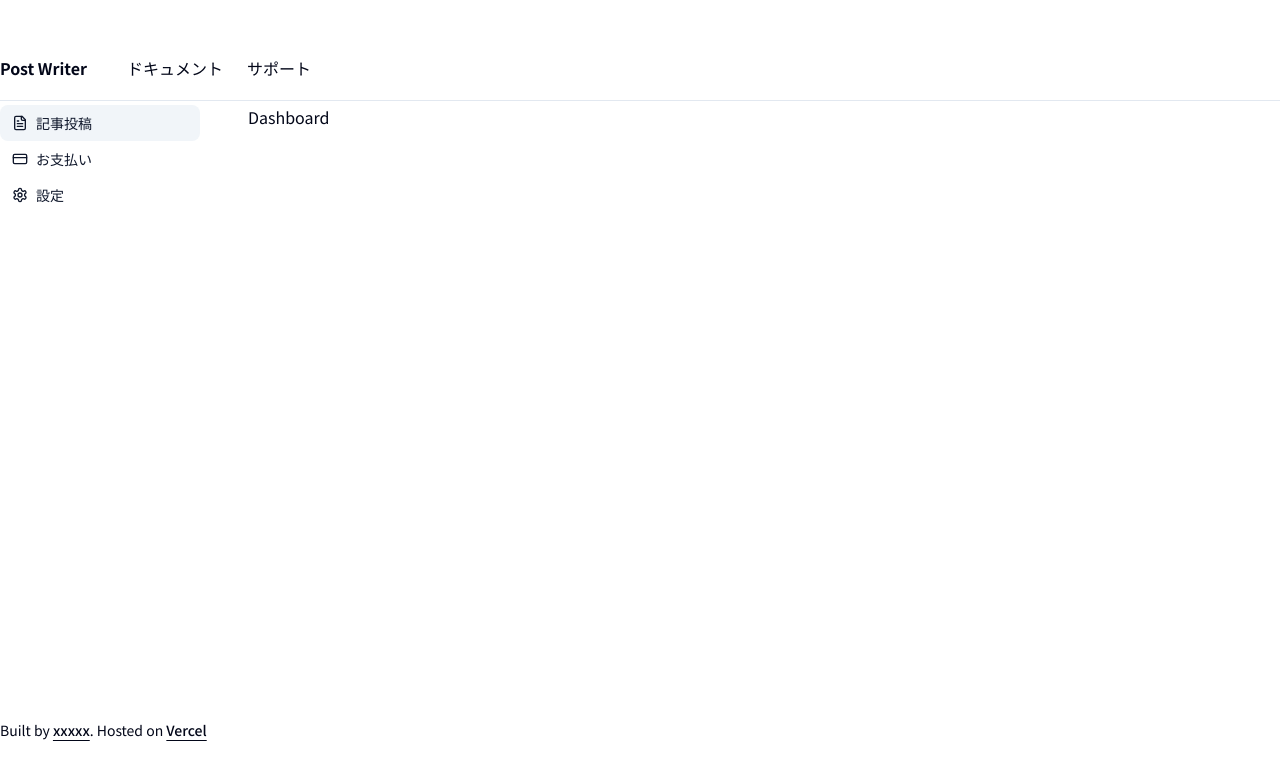
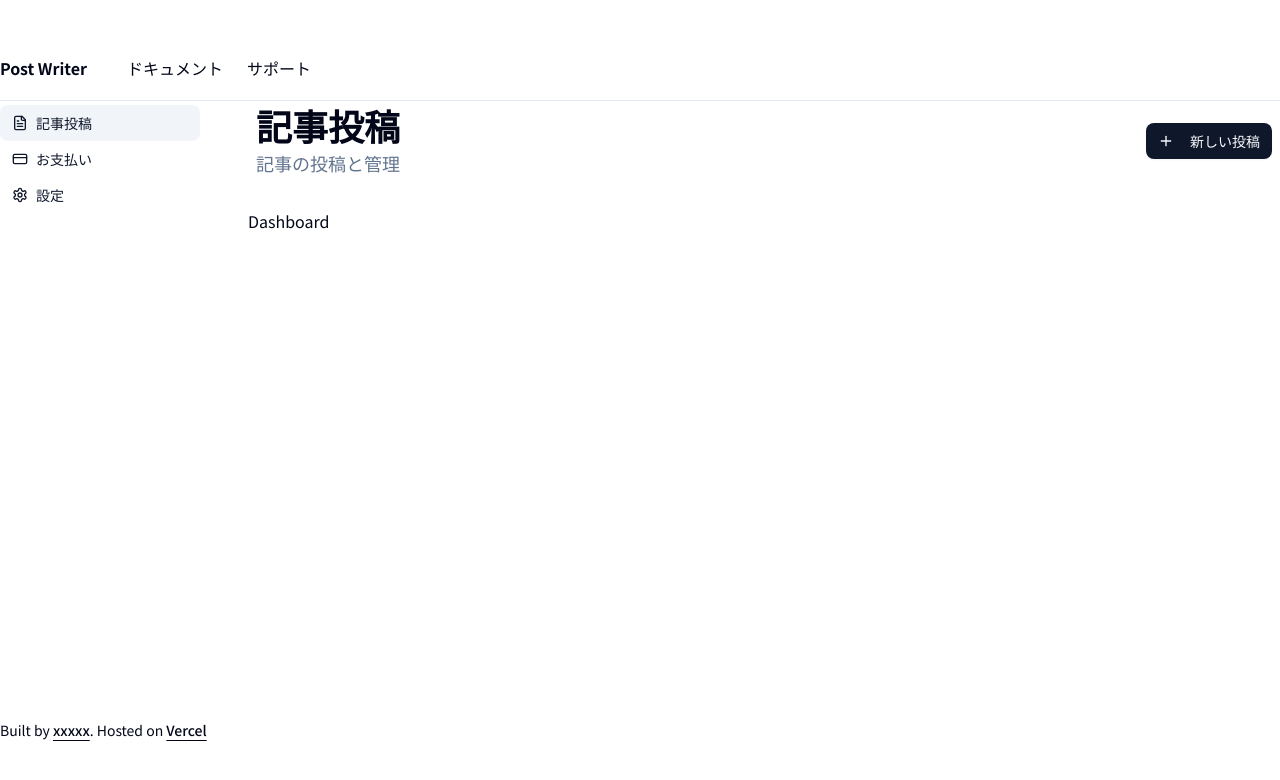
Before and after one commit to yoshi0518/next-post-writer, a Next.js app: page /dashboard in a window 1280 px wide. Shown: the top 780 px of the page. Built offline with nearby package versions, Linux system fonts and the light colour scheme.

Commit message:
Dashboardヘッダー、シェル、投稿ボタンを追加

```diff
--- a/src/app/(dashboard)/dashboard/billing/page.tsx
+++ b/src/app/(dashboard)/dashboard/billing/page.tsx
@@ -1,5 +1,13 @@
+import { DashboardShell } from '@/components/dashboard-shell';
+
 const Page: React.FC = () => {
-  return <div>Billing</div>;
+  return (
+    <DashboardShell>
+      <div>
+        <h1>Billing</h1>
+      </div>
+    </DashboardShell>
+  );
 };
 
 export default Page;
--- a/src/app/(dashboard)/dashboard/page.tsx
+++ b/src/app/(dashboard)/dashboard/page.tsx
@@ -1,8 +1,20 @@
+import { DashboardHeader } from '@/components/dashboard-header';
+import { DashboardShell } from '@/components/dashboard-shell';
+import { PostCreateButton } from '@/components/post-create-button';
+
 const Page: React.FC = () => {
   return (
-    <div>
-      <h1>Dashboard</h1>
-    </div>
+    <DashboardShell>
+      <DashboardHeader
+        heading="記事投稿"
+        text="記事の投稿と管理"
+      >
+        <PostCreateButton />
+      </DashboardHeader>
+      <div>
+        <h1>Dashboard</h1>
+      </div>
+    </DashboardShell>
   );
 };
 
--- a/src/app/(dashboard)/dashboard/settings/page.tsx
+++ b/src/app/(dashboard)/dashboard/settings/page.tsx
@@ -1,5 +1,13 @@
+import { DashboardShell } from '@/components/dashboard-shell';
+
 const Page: React.FC = () => {
-  return <div>Settings</div>;
+  return (
+    <DashboardShell>
+      <div>
+        <h1>Settings</h1>
+      </div>
+    </DashboardShell>
+  );
 };
 
 export default Page;
--- /dev/null
+++ b/src/components/dashboard-header.tsx
@@ -0,0 +1,19 @@
+export const DashboardHeader = ({
+  heading,
+  text,
+  children,
+}: {
+  heading: string;
+  text?: string;
+  children?: React.ReactNode;
+}) => {
+  return (
+    <div className="flex items-center justify-between px-2">
+      <div className="grid gap-1">
+        <h1 className="text-3xl font-extrabold md:text-4xl">{heading}</h1>
+        {text && <p className="text-muted-foreground text-lg">{text}</p>}
+      </div>
+      {children}
+    </div>
+  );
+};
--- /dev/null
+++ b/src/components/dashboard-shell.tsx
@@ -0,0 +1,12 @@
+import { cn } from '@/lib/utils';
+
+export const DashboardShell = ({ children, className, ...props }: React.HTMLAttributes<HTMLDivElement>) => {
+  return (
+    <div
+      className={cn('grid items-center gap-8', className)}
+      {...props}
+    >
+      {children}
+    </div>
+  );
+};
--- /dev/null
+++ b/src/components/post-create-button.tsx
@@ -0,0 +1,33 @@
+'use client';
+
+import type { VariantProps } from 'class-variance-authority';
+import { useState } from 'react';
+import { cn } from '@/lib/utils';
+
+import { Icon } from './icon';
+import { Button, buttonVariants } from './ui/button';
+
+export const PostCreateButton = ({
+  className,
+  variant,
+  ...props
+}: React.ComponentProps<'button'> &
+  VariantProps<typeof buttonVariants> & {
+    asChild?: boolean;
+  }) => {
+  const [isLoading, setIsLoading] = useState(false);
+
+  const handleClick = () => setIsLoading((prev) => !prev);
+
+  return (
+    <Button
+      className={(cn(buttonVariants({ variant })), { 'cursor-not-allowed opacity-60': isLoading }, className)}
+      onClick={handleClick}
+      disabled={isLoading}
+      {...props}
+    >
+      {isLoading ? <Icon.spinner className="mr-2 h-4 w-4 animate-spin" /> : <Icon.add className="mr-2 h-4 w-4" />}
+      新しい投稿
+    </Button>
+  );
+};
```
